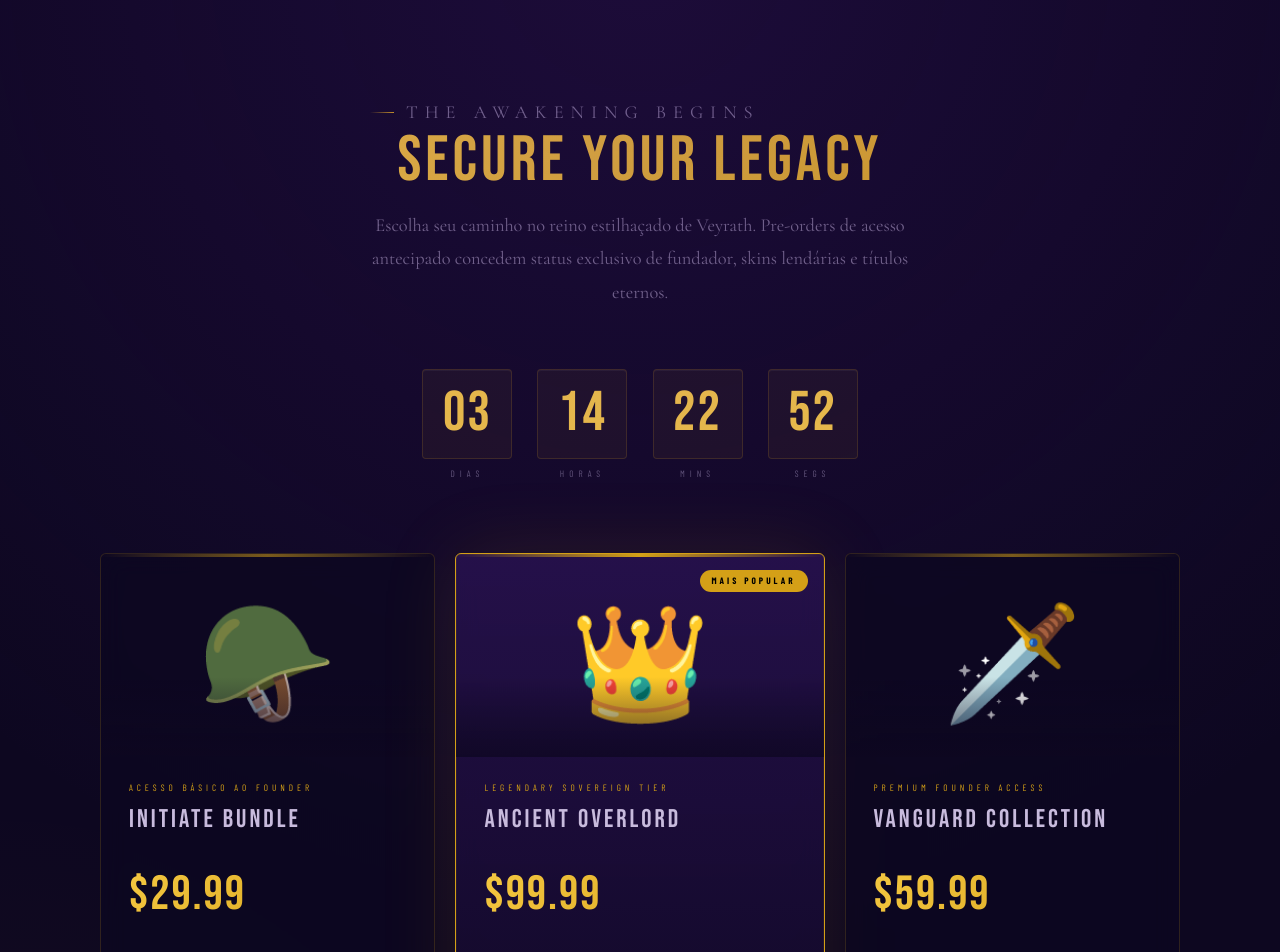
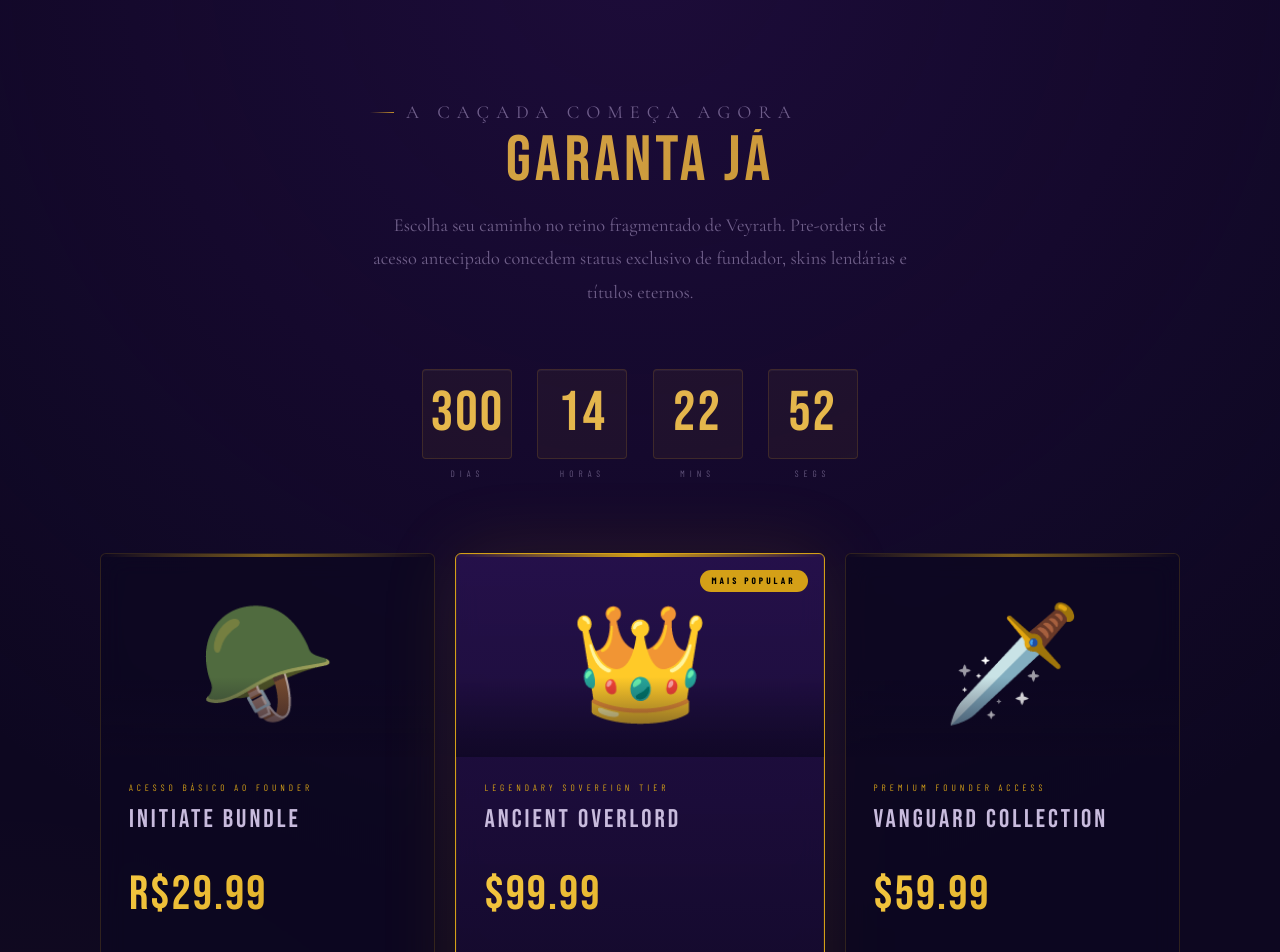
Before and after one commit to EMB-Ghost/VEYRATH-LandingPage, a Next.js app: page / in a window 1280 px wide. Shown: the part 5140-6092 px from the top of the page. Built offline with nearby package versions, Linux system fonts and the light colour scheme; a web font is replaced by a local one.

Commit message:
Change game release year to 2027
Updated game year from 2026 to 2027 in site metadata and preorder section.

```diff
--- a/src/data/site.ts
+++ b/src/data/site.ts
@@ -1,6 +1,6 @@
 /**
  * ============================================================
- * VEYRATH — Os Reinos Fraturados | MMORPG 2026
+ * VEYRATH — Os Reinos Fraturados | MMORPG 2027
  * ARQUIVO DE CONFIGURAÇÃO CENTRAL — TOTALMENTE EDITÁVEL
  *
  * Edite este arquivo para alterar qualquer texto, link, preço,
@@ -12,14 +12,14 @@
 // METADADOS DO SITE (SEO, título, descrição)
 // ─────────────────────────────────────────────────────────────
 export const siteMetadata = {
-  title: "VEYRATH — Os Reinos Fraturados | MMORPG 2026",
+  title: "VEYRATH — Os Reinos Fraturados | MMORPG 2027",
   description:
     "O MMORPG 3D de mundo aberto que chega em 2026. Cinco reinos estilhaçados, três classes únicas, economia livre e escolhas permanentes. Wishlist no Steam agora.",
   keywords: [
     "MMORPG",
     "VEYRATH",
     "Rise of Legends",
-    "2026",
+    "2027",
     "Steam",
     "RPG",
     "mundo aberto",
@@ -27,9 +27,9 @@ export const siteMetadata = {
     "PvE",
   ],
   openGraph: {
-    title: "VEYRATH — Os Reinos Fraturados | MMORPG 2026",
+    title: "VEYRATH — Os Reinos Fraturados | MMORPG 2027",
     description:
-      "Cinco reinos estilhaçados. Três classes. Escolhas permanentes. Sua lenda começa em 2026.",
+      "Cinco reinos estilhaçados. Três classes. Escolhas permanentes. Sua lenda começa em 2027.",
     locale: "pt_BR",
   },
   twitter: {
@@ -120,8 +120,7 @@ export const realms = {
         "Planícies douradas e ruínas ancestrais banhadas por um sol eterno; o berço da esperança e o ponto de partida de todo herói.",
       badge: "Planaltos",
       image: "/Aurenthia.png",
-      //emoji: "☀️",
-    },
+     },
     {
       id: "Reino II",
       name: "Sylphae",
@@ -206,28 +205,28 @@ export const sistemas = {
     "Mecânicas que definem uma nova era para MMORPGs. Cada sistema foi construído para garantir que cada decisão importe e deixe uma marca permanente no mundo.",
   list: [
     {
-      icon: "🛡️",
+      icon: "🧙🏻‍♂️",
       category: "Nível 40+",
       name: "SISTEMA DE AURA",
       description:
         "Personalize seu personagem visual e ganhe bônus passivos baseados em escolhas estéticas únicas. Sua aura reflete sua história de jogo e intimida adversários no PvP.",
     },
     {
-      icon: "⚔️",
+      icon: "🧬",
       category: "Exclusivo",
       name: "SUBCLASSE PERMANENTE",
       description:
         "Escolhas verdadeiramente definitivas. No nível 30 e 60 você define sua subclasse para sempre — não há reset. Cada personagem é genuinamente único no servidor.",
     },
     {
-      icon: "💎",
+      icon: "💰",
       category: "Economia Real",
       name: "ECONOMIA LIVRE",
       description:
         "Um mercado 100% controlado pelos jogadores. Forje, encante, negocie e domine as forças econômicas entre os cinco reinos. Sem intervenção do sistema.",
     },
     {
-      icon: "💀",
+      icon: "⚰️",
       category: "Risco Alto",
       name: "PVP DE ALTO RISCO",
       description:
@@ -247,13 +246,13 @@ export const sistemas = {
 // SEÇÃO PRE-ORDER
 // ─────────────────────────────────────────────────────────────
 export const preorder = {
-  label: "The Awakening Begins",
-  title: "SECURE YOUR LEGACY",
+  label: "A Caçada começa AGORA",
+  title: "Garanta já",
   subtitle:
-    "Escolha seu caminho no reino estilhaçado de Veyrath. Pre-orders de acesso antecipado concedem status exclusivo de fundador, skins lendárias e títulos eternos.",
+    "Escolha seu caminho no reino fragmentado de Veyrath. Pre-orders de acesso antecipado concedem status exclusivo de fundador, skins lendárias e títulos eternos.",
   // Duração do countdown: dias, horas, minutos, segundos
   countdownDuration: {
-    days: 3,
+    days: 300,
     hours: 14,
     minutes: 22,
     seconds: 58,
@@ -265,7 +264,7 @@ export const preorder = {
       emoji: "🪖",
       tier: "Acesso Básico ao Founder",
       name: "Initiate Bundle",
-      price: "$29.99",
+      price: "R$29.99",
       features: [
         { main: "Early Access" },
         {
```
